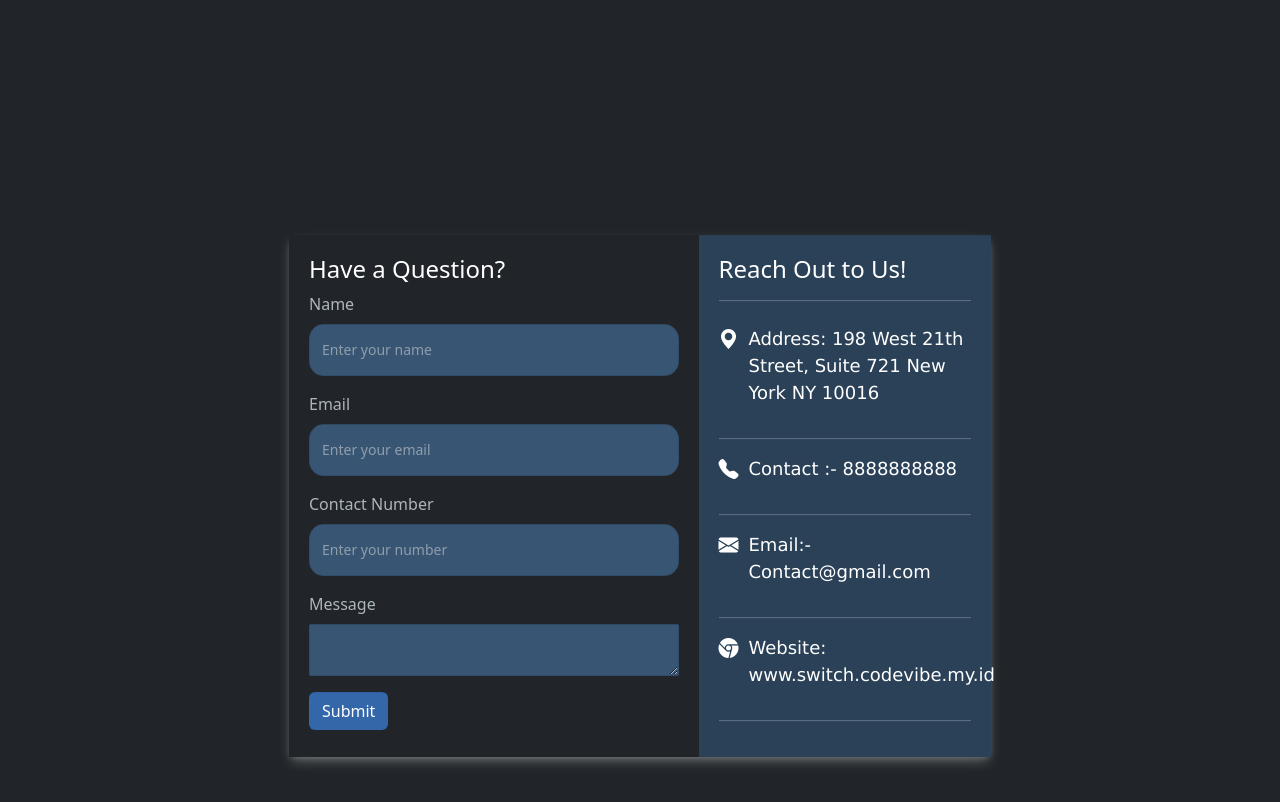
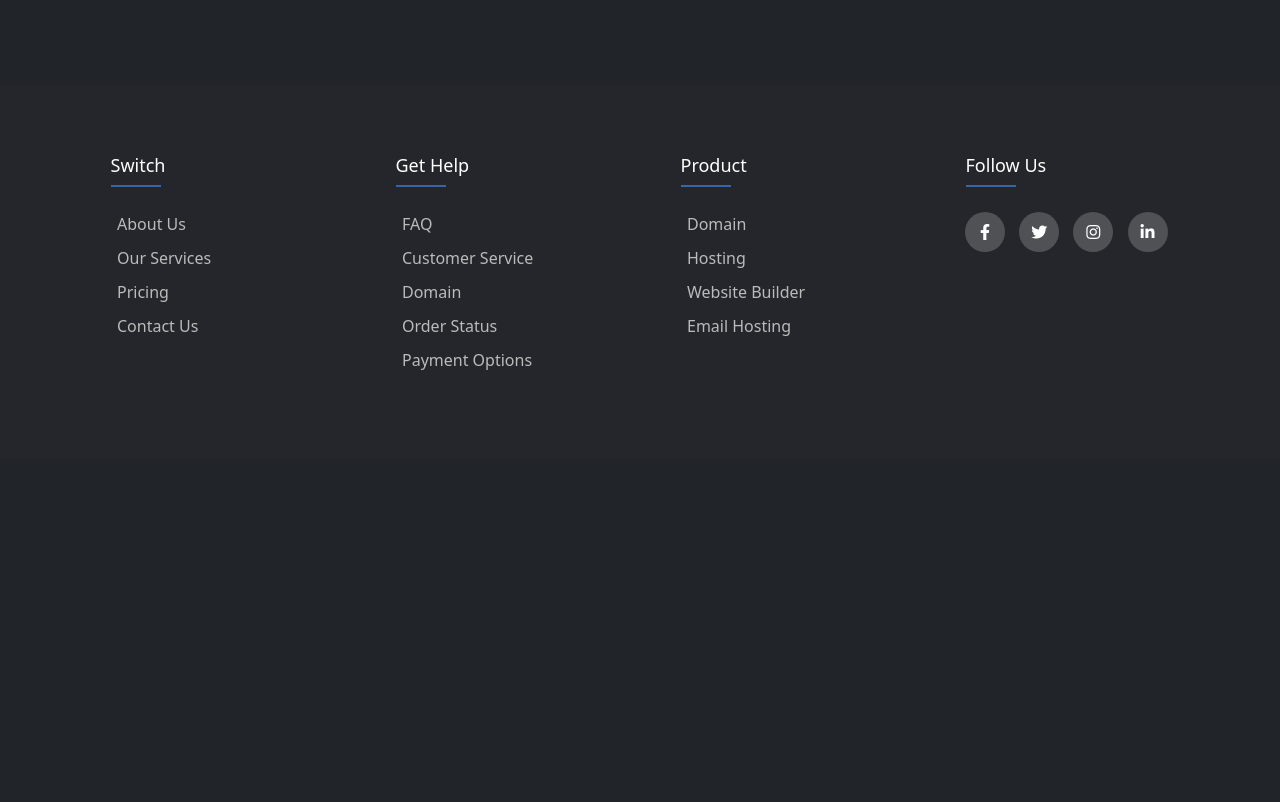
Before and after one commit to FazaSPT/Switch, a plain HTML site: page index.html in a window 1280 px wide. Shown: the part 2944-3746 px from the top of the page. After the commit the page ends 3402 px from the top, so only its background shows below. Drawn offline with nearby package versions, Linux system fonts and the light colour scheme; no server answers.

Commit message:
add footer

```diff
--- a/assets/css/style.css
+++ b/assets/css/style.css
@@ -386,8 +386,8 @@ textarea{
   width: 60%;
   padding: 45px;
   position: absolute;
+  top: 430%;
   left: 50%;
-  top: 430%;
   transform: translate(-50%,-50%);
 }
 .contact .row{
@@ -440,6 +440,91 @@ textarea{
   color: #fff;
   background-color: #385674;
 }
+
+/* Footer */
+ul{
+	list-style: none;
+}
+.footer{
+	background-color: #24262b;
+    padding: 70px 0;
+}
+.footer-col{
+   width: 25%;
+   padding: 0 15px;
+}
+.footer-col h4{
+	font-size: 18px;
+	color: #ffffff;
+	text-transform: capitalize;
+	margin-bottom: 35px;
+	font-weight: 500;
+	position: relative;
+  left: 10%;
+}
+
+.social-links {
+  margin-left: 25px;
+}
+
+.footer-col h4::before{
+	content: '';
+	position: absolute;
+	left: 0;
+	bottom: -10px;
+	background-color: #3466AA;
+	height: 2px;
+	box-sizing: border-box;
+	width: 50px;
+}
+.footer-col ul li:not(:last-child){
+	margin-bottom: 10px;
+}
+.footer-col ul li a{
+	font-size: 16px;
+	text-transform: capitalize;
+	color: #ffffff;
+	text-decoration: none;
+	font-weight: 300;
+	color: #bbbbbb;
+	display: block;
+	transition: all 0.3s ease;
+}
+.footer-col ul li a:hover{
+	color: #ffffff;
+	padding-left: 8px;
+}
+.footer-col .social-links a{
+	display: inline-block;
+	height: 40px;
+	width: 40px;
+	background-color: rgba(255,255,255,0.2);
+	margin:0 10px 10px 0;
+	text-align: center;
+	line-height: 40px;
+	border-radius: 50%;
+	color: #ffffff;
+	transition: all 0.5s ease;
+}
+.footer-col .social-links a:hover{
+	color: #24262b;
+	background-color: #ffffff;
+}
+
+/*responsive*/
+@media(max-width: 767px){
+  .footer-col{
+    width: 50%;
+    margin-bottom: 30px;
+}
+}
+@media(max-width: 574px){
+  .footer-col{
+    width: 100%;
+}
+}
+
+
 
 /* Responsive Mobile */
 
--- a/index.html
+++ b/index.html
@@ -12,9 +12,14 @@
     <link rel="stylesheet" href="https://unpkg.com/aos@next/dist/aos.css" />
 
     <!-- Fonts -->
-    <link href="https://fonts.googleapis.com/css2?family=Lato:wght@400;700&family=Poppins:ital,wght@0,100;0,300;0,400;0,700;1,700&display=swap" rel="stylesheet">
-    <link rel="stylesheet" href="https://cdnjs.cloudflare.com/ajax/libs/font-awesome/6.3.0/css/fontawesome.min.css">
-    <link rel="stylesheet" href="https://cdn.jsdelivr.net/npm/bootstrap-icons@1.9.1/font/bootstrap-icons.css">
+    <link
+      href="https://fonts.googleapis.com/css2?family=Lato:wght@400;700&family=Poppins:ital,wght@0,100;0,300;0,400;0,700;1,700&display=swap"
+      rel="stylesheet"
+    />
+    <link rel="stylesheet" href="https://cdnjs.cloudflare.com/ajax/libs/font-awesome/5.15.1/css/all.min.css">
+    <link
+      rel="stylesheet"
+      href="https://cdn.jsdelivr.net/npm/bootstrap-icons@1.9.1/font/bootstrap-icons.css"/>
 
     <!-- My CSS -->
     <link rel="stylesheet" href="assets/css/style.css" />
@@ -66,14 +71,24 @@
       <div class="container">
         <div class="row">
           <div class="astronout-animate">
-            <lottie-player src="https://assets1.lottiefiles.com/packages/lf20_edzccurz.json"  background="transparent"  speed="1"  style="width: 570px; height: 530px;"  loop  autoplay></lottie-player>
+            <lottie-player
+              src="https://assets1.lottiefiles.com/packages/lf20_edzccurz.json"
+              background="transparent"
+              speed="1"
+              style="width: 570px; height: 530px"
+              loop
+              autoplay
+            ></lottie-player>
           </div>
           <div class="jumbotron-text">
             <h1>Discover the world, explore your soul.</h1>
           </div>
           <div class="jumbotron-paragraph">
             <p>Embark on a journey of self-discovery and exploration with us</p>
-            <p>Discover the wonders of the world and unlock the secrets of your own soul.</p>
+            <p>
+              Discover the wonders of the world and unlock the secrets of your
+              own soul.
+            </p>
           </div>
           <div class="logreg">
             <button class="btn register" type="submit">Get Started</button>
@@ -81,9 +96,9 @@
         </div>
       </div>
     </section>
-    <br>
-    <br>
-    <br>
+    <br />
+    <br />
+    <br />
     <!-- Jumbotron Section Close -->
 
     <!-- About Section Open -->
@@ -93,17 +108,35 @@
         <p class="subtitle-about">Who We Are and What We Do</p>
         <div class="row mt-3">
           <div class="about-box">
-            <lottie-player src="https://assets1.lottiefiles.com/packages/lf20_fVqDYT49L3.json"  background="transparent"  speed="1"  style="width: 350px; height: 350px;"  loop  autoplay></lottie-player>
+            <lottie-player
+              src="https://assets1.lottiefiles.com/packages/lf20_fVqDYT49L3.json"
+              background="transparent"
+              speed="1"
+              style="width: 350px; height: 350px"
+              loop
+              autoplay
+            ></lottie-player>
           </div>
           <div class="col-sm-6 offset-sm-6 about-content">
             <h3>Our Story and Mission</h3>
-              <p class="p1">At Switch, we're more than just a business. We're a team of passionate individuals dedicated to providing the highest quality service to our customers.</p>
-              <p class="p2">Our story began when our founder, Faza Saputra, recognized a need for high-quality, affordable service in the market. With years of experience in the industry, he decided to take matters into his own hands and start Switch in 2010. Since then, we've been dedicated to providing our customers with the best possible service and exceptional customer service.</p>
+            <p class="p1">
+              At Switch, we're more than just a business. We're a team of
+              passionate individuals dedicated to providing the highest quality
+              service to our customers.
+            </p>
+            <p class="p2">
+              Our story began when our founder, Faza Saputra, recognized a need
+              for high-quality, affordable service in the market. With years of
+              experience in the industry, he decided to take matters into his
+              own hands and start Switch in 2010. Since then, we've been
+              dedicated to providing our customers with the best possible
+              service and exceptional customer service.
+            </p>
           </div>
         </div>
       </div>
     </section>
-    <br><br><br><br>
+    <br /><br /><br /><br />
 
     <!-- About Section Close -->
 
@@ -114,24 +147,53 @@
         <p class="quality-subtext mt-4">Guaranteed Satisfaction Every Time!</p>
         <div class="row quality-columns">
           <div class="col-md-4 content mt-5">
-            <lottie-player src="https://assets7.lottiefiles.com/packages/lf20_kaabpl4e.json"  background="transparent"  speed="1"  style="width: 300px; height: 300px;"  loop  autoplay></lottie-player>
+            <lottie-player
+              src="https://assets7.lottiefiles.com/packages/lf20_kaabpl4e.json"
+              background="transparent"
+              speed="1"
+              style="width: 300px; height: 300px"
+              loop
+              autoplay
+            ></lottie-player>
             <h5 class="quality-title mt-4">Best Quality</h5>
-            <p class="text-secondary mt-3">Experience quality that exceeds expectations with our product/service.</p>
+            <p class="text-secondary mt-3">
+              Experience quality that exceeds expectations with our
+              product/service.
+            </p>
           </div>
           <div class="col-md-4 content mt-5">
-            <lottie-player src="https://assets8.lottiefiles.com/packages/lf20_yzsAKLdwYm.json"  background="transparent"  speed="1"  style="width: 320px; height: 300px;"  loop  autoplay></lottie-player>
+            <lottie-player
+              src="https://assets8.lottiefiles.com/packages/lf20_yzsAKLdwYm.json"
+              background="transparent"
+              speed="1"
+              style="width: 320px; height: 300px"
+              loop
+              autoplay
+            ></lottie-player>
             <h5 class="quality-title mt-4">Professional Staff</h5>
-            <p class="text-secondary mt-3">Experience the difference that our courteous and professional staff can make.</p>
+            <p class="text-secondary mt-3">
+              Experience the difference that our courteous and professional
+              staff can make.
+            </p>
           </div>
           <div class="col-md-4 content mt-5">
-            <lottie-player src="https://assets6.lottiefiles.com/packages/lf20_bbMc46ipEc.json"  background="transparent"  speed="1"  style="width: 320px; height: 300px;"  loop  autoplay></lottie-player>
+            <lottie-player
+              src="https://assets6.lottiefiles.com/packages/lf20_bbMc46ipEc.json"
+              background="transparent"
+              speed="1"
+              style="width: 320px; height: 300px"
+              loop
+              autoplay
+            ></lottie-player>
             <h5 class="quality-title mt-4">24/7 Support</h5>
-            <p class="text-secondary mt-3">Get round-the-clock support and assistance with our 24/7 services.</p>
+            <p class="text-secondary mt-3">
+              Get round-the-clock support and assistance with our 24/7 services.
+            </p>
           </div>
         </div>
       </div>
     </section>
-    <br><br><br>
+    <br /><br /><br />
 
     <!-- Service Section Close -->
 
@@ -139,8 +201,12 @@
     <section id="pricing" class="pricing mt-5">
       <div class="container my-5">
         <div class="text-center mb-5">
-          <h1 class="pricing-title font-weight-bold">Flexible Plans. Competitive Prices.</h1>
-          <p class="pricing-subtext mt-3">Affordable Pricing. Premium Services.</p>
+          <h1 class="pricing-title font-weight-bold">
+            Flexible Plans. Competitive Prices.
+          </h1>
+          <p class="pricing-subtext mt-3">
+            Affordable Pricing. Premium Services.
+          </p>
         </div>
         <div class="row">
           <div class="col-md-4 my-3">
@@ -179,57 +245,55 @@
         </div>
       </div>
     </section>
-    <br>
+    <br />
     <!-- Pricing Section Close -->
 
-    <!-- Contact Section Open -->
-    <section id="contact" class="contact">
+    <!-- Footer Section Open -->
+    <footer class="footer">
       <div class="container">
         <div class="row">
-            <div class="col-md-7">
-              <h4>Have a Question?</h4>
-                <div class="mb-3">
-                    <label for="formGroupExampleInput" class="form-label">Name</label>
-                    <input type="text" class="form-control" id="formGroupExampleInput" placeholder="Enter your name">
+          <div class="footer-col">
+            <h4>Switch</h4>
+            <ul>
+              <li><a href="#">about us</a></li>
+              <li><a href="#">our services</a></li>
+              <li><a href="#">pricing</a></li>
+              <li><a href="#">contact us</a></li>
+            </ul>
           </div>
-                  <div class="mb-3">
-                    <label for="formGroupExampleInput2" class="form-label">Email</label>
-                    <input type="text" class="form-control" id="formGroupExampleInput2" placeholder="Enter your email">
+          <div class="footer-col">
+            <h4>get help</h4>
+            <ul>
+              <li><a href="#">FAQ</a></li>
+              <li><a href="#">Customer Service</a></li>
+              <li><a href="#">Domain</a></li>
+              <li><a href="#">Order Status</a></li>
+              <li><a href="#">Payment Options</a></li>
+            </ul>
           </div>
-                  <div class="mb-3">
-                    <label for="formGroupExampleInput2" class="form-label">Contact Number</label>
-                    <input type="text" class="form-control" id="formGroupExampleInput2" placeholder="Enter your number">
+          <div class="footer-col">
+            <h4>Product</h4>
+            <ul>
+              <li><a href="#">Domain</a></li>
+              <li><a href="#">Hosting</a></li>
+              <li><a href="#">Website Builder</a></li>
+              <li><a href="#">Email Hosting</a></li>
+            </ul>
           </div>
-                  <div class="mb-3">
-                    <label for="exampleFormControlTextarea1" class="form-label">Message</label>
-                    <textarea class="form-control" id="exampleFormControlTextarea1" rows="3"></textarea>
-                  </div>
-                  <button class="btn btn-contact">Submit</button>
-            </div>
-            <div class="col-md-5 ">
-              <h4>Reach Out to Us!</h4><hr>
-              <div class="mt-4">
-                  <div class="d-flex">
-                    <i class="bi bi-geo-alt-fill"></i>
-                    <p >Address: 198 West 21th Street, Suite 721 New York NY 10016</p>
-                  </div><hr>
-                  <div class="d-flex">
-                    <i class="bi bi-telephone-fill"></i>
-                    <p>Contact :- 8888888888</p>
-                  </div><hr>
-                  <div class="d-flex">
-                    <i class="bi bi-envelope-fill"></i>
-                    <p>Email:- Contact@gmail.com</p>
-                  </div><hr>
-                  <div class="d-flex">
-                    <i class="bi bi-browser-chrome"></i>
-                    <p>Website: www.switch.codevibe.my.id</p>
-                  </div><hr>
+          <div class="footer-col">
+            <h4>follow us</h4>
+            <div class="social-links">
+              <a href="#"><i class="fab fa-facebook-f"></i></a>
+              <a href="#"><i class="fab fa-twitter"></i></a>
+              <a href="#"><i class="fab fa-instagram"></i></a>
+              <a href="#"><i class="fab fa-linkedin-in"></i></a>
             </div>
           </div>
         </div>
       </div>
-    </section>
+   </footer>
+
+    <!-- Footer Section Close -->
 
     <!-- Contact Section Close -->
 
```
Lines whose indentation alone changed are shown as unchanged.
